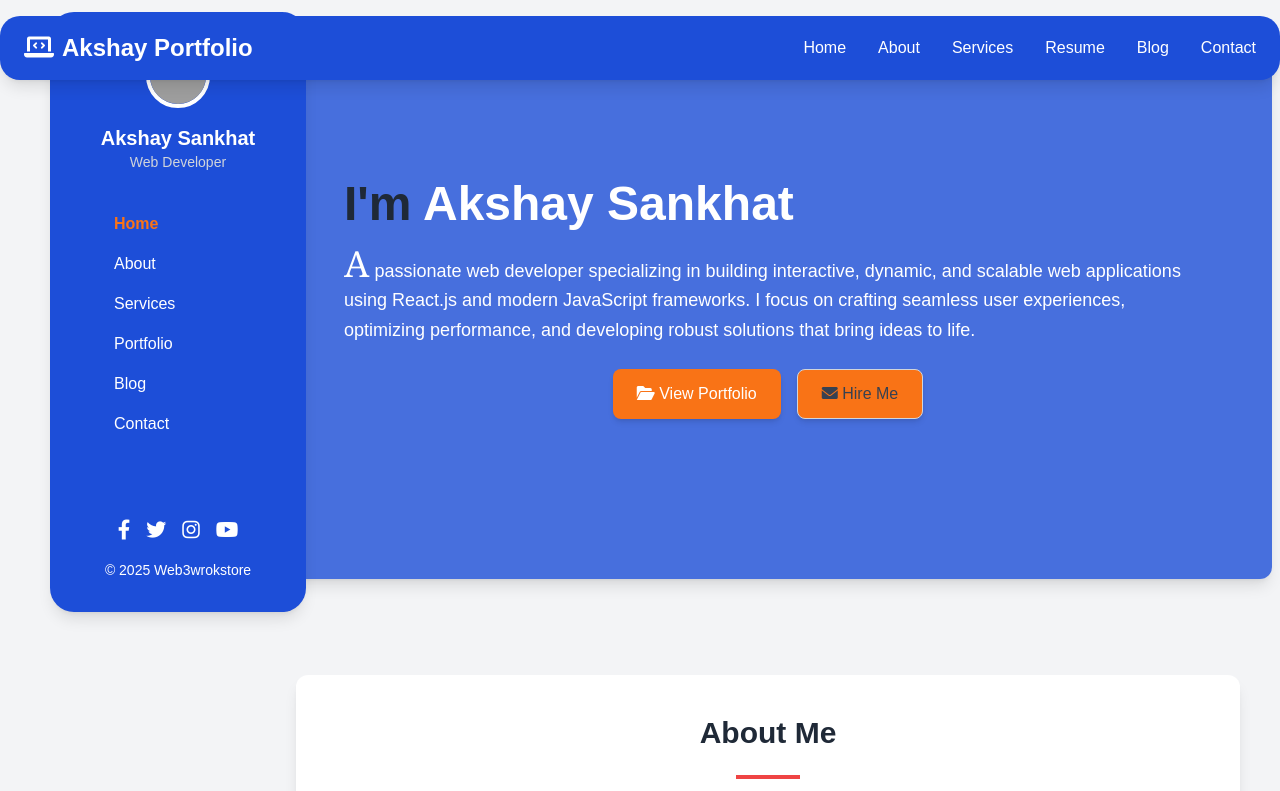
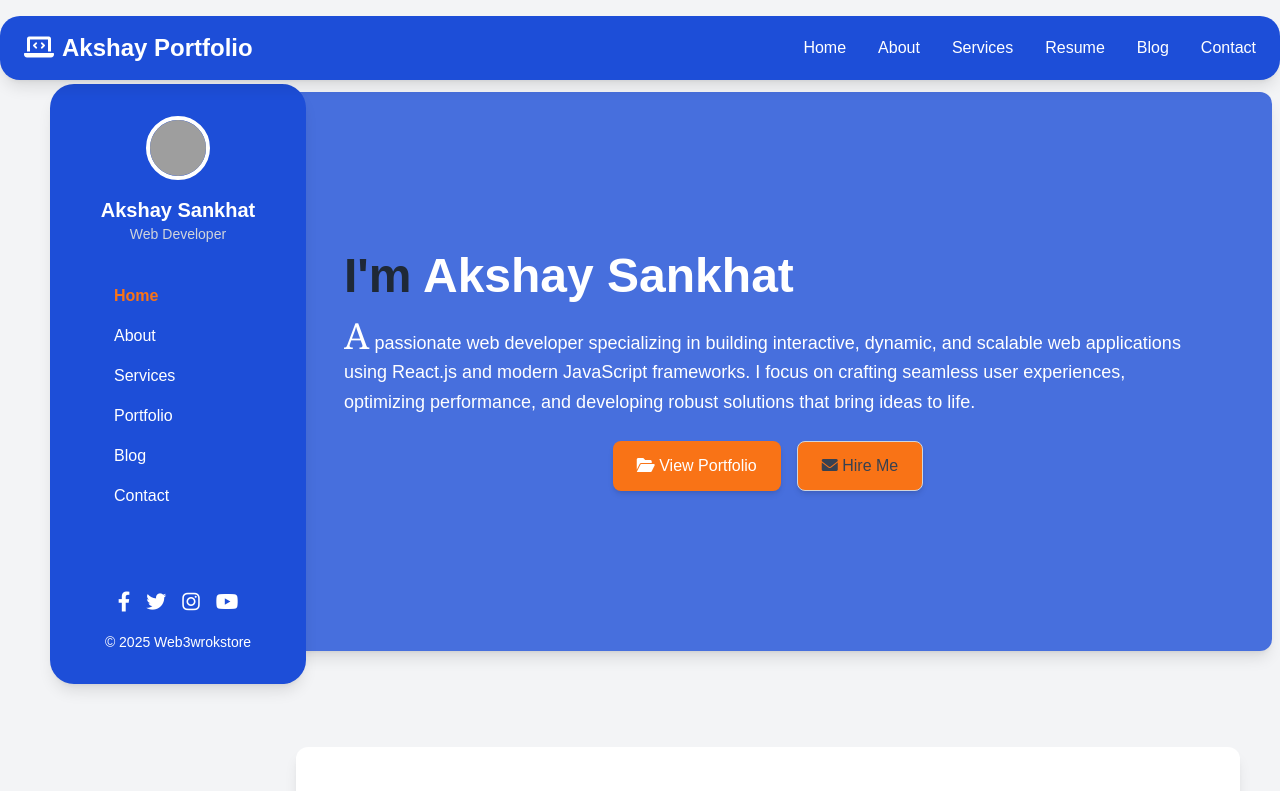
Before and after one commit to Alven5683/Personal-Portfolio, a Next.js app: page / in a window 1280 px wide. Shown: the top 791 px of the page. Built offline with nearby package versions, Linux system fonts and the light colour scheme; grey boxes are pictures that could not be loaded.

Commit message:
Update Header.js

```diff
--- a/src/components/Header.js
+++ b/src/components/Header.js
@@ -20,7 +20,7 @@ export default function Header() {
   return (
     <>
       <div className="h-1"></div> {/* Fixed section size */}
-      <div className="p-1"></div> {/* Added padding */}
+      <div className="p-10"></div> {/* Added padding */}
 
       <header className="fixed top-4 left-0 w-full bg-blue-700 text-white shadow-lg z-50 rounded-l-[20px] rounded-r-[20px]">
         <div className="max-w-7xl mx-auto flex justify-between items-center py-4 px-6">
```
